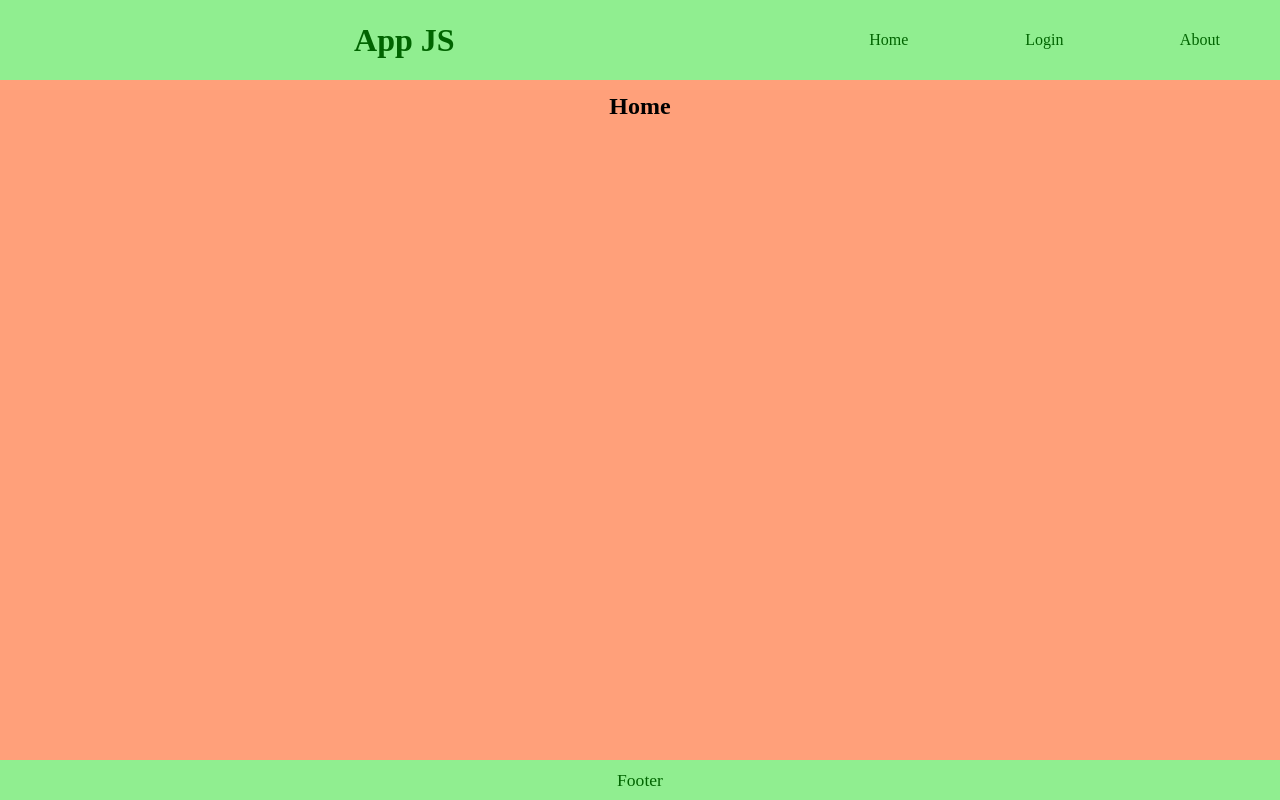
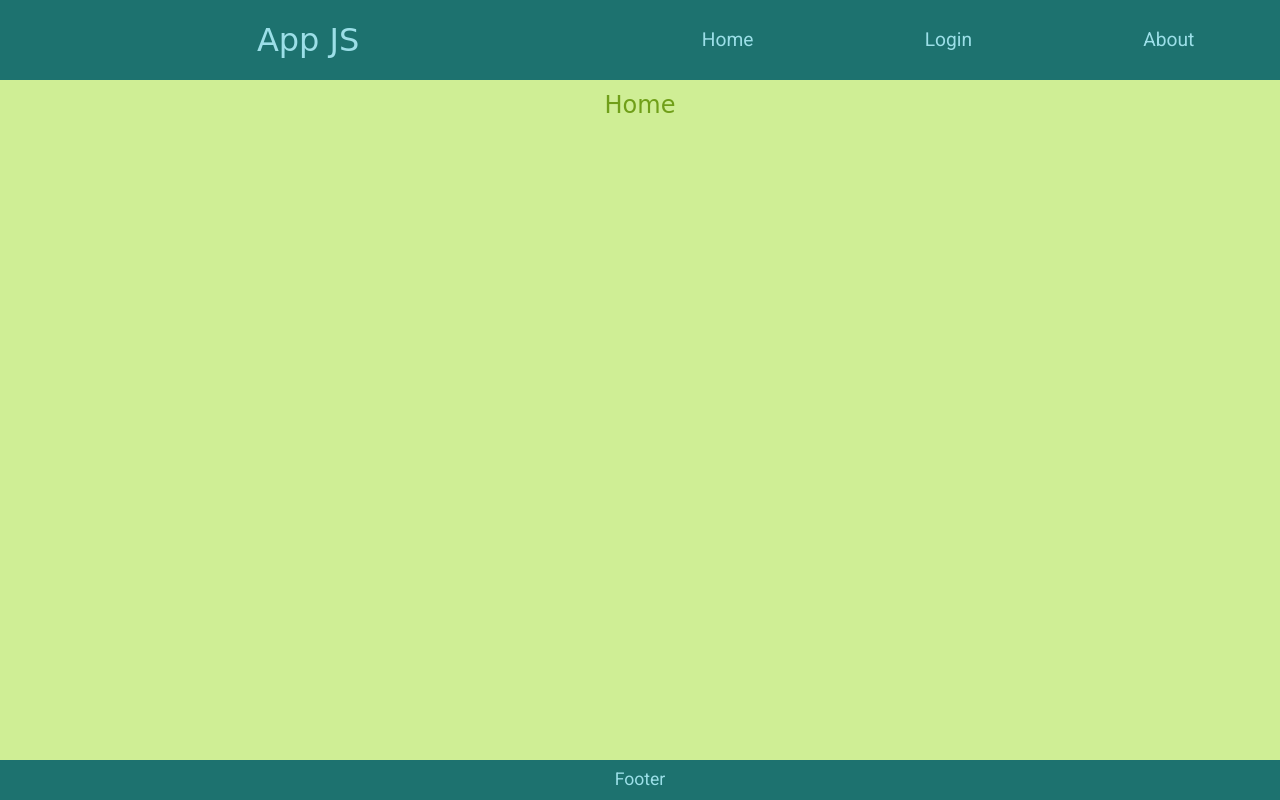
Before and after one commit to AdryanPablo/front-end, a plain HTML site: page spa/index.html in a window 1280 px wide. Drawn offline with Linux system fonts and the light colour scheme; a web font is replaced by a local one.

Commit message:
Ajustes no Layout

```diff
--- a/spa/Components/Button.js
+++ b/spa/Components/Button.js
@@ -6,7 +6,7 @@ export default function Button(name) {
     Button.innerText = `${name}`
     Button.setAttribute('class', 'Button')
     Button.setAttribute('id', `Button${name}`)
-    Button.onclick = () => console.log('Click')
+    Button.onclick = () => console.log(`Click on ${name}`)
 
     return Button
 }
--- a/spa/Components/Footer.js
+++ b/spa/Components/Footer.js
@@ -1,6 +1,6 @@
 export default function Footer() {
 
-    const Footer = document.createElement('div')
+    const Footer = document.createElement('footer')
     Footer.setAttribute('class', 'Footer')
 
     let content = document.createElement('p')
--- a/spa/Components/Header.js
+++ b/spa/Components/Header.js
@@ -3,7 +3,7 @@ import Menu from './Menu.js'
 
 export default function Header() {
 
-    const Header = document.createElement('div')
+    const Header = document.createElement('header')
     Header.setAttribute('class', 'Header')
 
     Header.append(Logo())
--- a/spa/index.css
+++ b/spa/index.css
@@ -1,75 +1,76 @@
-* {
-    margin: 0;
-    padding: 0;
-    box-sizing: border-box;
+body {
+    width: 100vw;
+    height: 100vh;
+    font-family: var(--fonteCorpo);
 }
 
 .App {
-    width: 100vw;
-    height: 100vh;
+    width: 100%;
+    height: 100%;
 }
 
 .Header {
     display: grid;
-    grid-template-columns: "2fr 1fr";
-    grid-template-areas: "Logo Logo Menu";
+    grid-template-columns: "60% 40%";
+    grid-template-areas: "Logo Menu";
     width: 100%;
-    height: 10vh;
-    background-color: lightgreen;
+    height: 10%;
+    background-color: var(--azulEscuro);
 }
 
 .Logo {
-    grid-area: Logo;
+    grid-area: "Logo";
     display: flex;
     justify-self: center;
     align-self: center;
-    color: darkgreen;
+    font-family: var(--fonteTitulo);
+    font-size: 2em;
+    color: var(--azulClaro);
 }
 
 .Menu {
-    grid-area: Menu;
+    grid-area: "Menu";
     align-self: center;
-    margin: 1%;
 }
 
 .List {
     display: flex;
-    justify-content: space-around;
-    gap: 1%;
+    justify-content: space-evenly;
     list-style: none;
 }
 
 .Button {
-    width: 100%;
-    height: 2em;
+    flex-grow: 1;
+    padding: 1%;
     text-align: center;
-    line-height: 2em;
-    color: darkgreen;
+    font-size: 1.2em;
+    color: var(--azulClaro);
 }
 
 .Button:hover {
-    background-color: darkgreen;
-    color: lightgreen;
+    background-color: var(--azulClaro);
+    color: var(--azulEscuro);
 }
 
 .Main {
-    width: 100%;
-    height: 85vh;
+    height: 85%;
     padding: 1%;
-    background-color: lightsalmon;
+    background-color: var(--verdeClaro);
 }
 
 .Title {
+    font-family: var(--fonteTitulo);
+    font-size: 1.5em;
     text-align: center;
+    color: var(--verdeEscuro);
 }
 
 .Footer {
     display: flex;
-    width: 100%;
-    height: 5vh;
-    background-color: lightgreen;
+    height: 5%;
+    background-color: var(--azulEscuro);
     justify-content: center;
     align-items: center;
     font-size: 1.1em;
-    color: darkgreen;
+    color: var(--azulClaro);
 }
--- a/spa/index.html
+++ b/spa/index.html
@@ -6,11 +6,11 @@
     <meta name="viewport" content="width=device-width, initial-scale=1.0">
     <title>SPA</title>
 
+    <link rel="stylesheet" href="./reset.css">
+    <link rel="stylesheet" href="./variables.css">
     <link rel="stylesheet" href="./index.css">
 </head>
 <body>
-
-    <main id="root"></main>
 
     <script type="module" src="./index.js"></script>
 
--- a/spa/index.js
+++ b/spa/index.js
@@ -1,9 +1,7 @@
 import App from './App.js'
 
 window.addEventListener('load', () => {
-
-    const root = document.getElementById('root')
+    const root = document.querySelector('body')
 
     root.appendChild(App())
-
 })
--- /dev/null
+++ b/spa/reset.css
@@ -0,0 +1,52 @@
+/* http://meyerweb.com/eric/tools/css/reset/
+   v2.0 | 20110126
+   License: none (public domain)
+*/
+
+* {
+	box-sizing: border-box;
+}
+
+html, body, div, span, applet, object, iframe,
+h1, h2, h3, h4, h5, h6, p, blockquote, pre,
+a, abbr, acronym, address, big, cite, code,
+del, dfn, em, img, ins, kbd, q, s, samp,
+small, strike, strong, sub, sup, tt, var,
+b, u, i, center,
+dl, dt, dd, ol, ul, li,
+fieldset, form, label, legend,
+table, caption, tbody, tfoot, thead, tr, th, td,
+article, aside, canvas, details, embed,
+figure, figcaption, footer, header, hgroup,
+menu, nav, output, ruby, section, summary,
+time, mark, audio, video {
+	margin: 0;
+	padding: 0;
+	border: 0;
+	font-size: 100%;
+	font: inherit;
+	vertical-align: baseline;
+}
+/* HTML5 display-role reset for older browsers */
+article, aside, details, figcaption, figure,
+footer, header, hgroup, menu, nav, section {
+	display: block;
+}
+body {
+	line-height: 1;
+}
+ol, ul {
+	list-style: none;
+}
+blockquote, q {
+	quotes: none;
+}
+blockquote:before, blockquote:after,
+q:before, q:after {
+	content: '';
+	content: none;
+}
+table {
+	border-collapse: collapse;
+	border-spacing: 0;
+}
--- /dev/null
+++ b/spa/variables.css
@@ -0,0 +1,12 @@
+@import url('https://fonts.googleapis.com/css2?family=Supermercado+One&display=swap');
+@import url('https://fonts.googleapis.com/css2?family=Roboto&display=swap');
+
+:root {
+    --azulEscuro: #1D726F;
+    --azulClaro: #9CDFE8;
+    --verdeEscuro: #709F19;
+    --verdeClaro: #CFEE95;
+
+    --fonteTitulo: 'Supermercado One', cursive;
+    --fonteCorpo: 'Roboto', sans-serif;
+}
```
